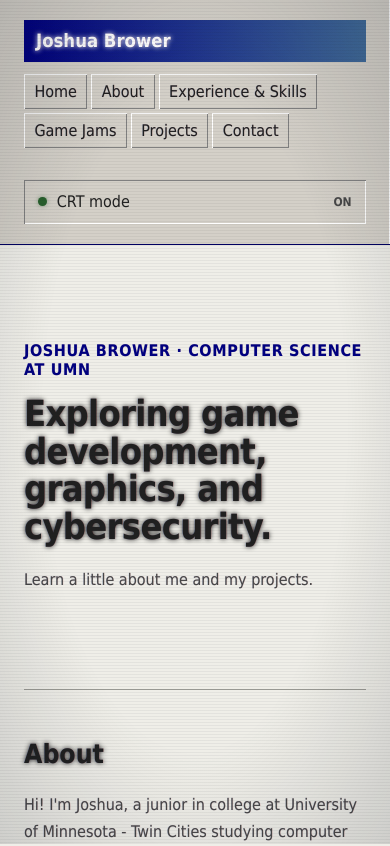
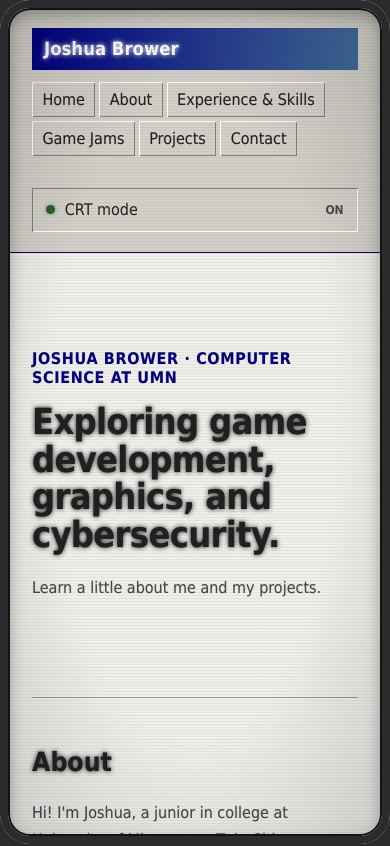
Before and after one commit to SionThePeon/JoshuaBrower-website, a React (Vite) app: page / in a window 390 px wide. Shown: the top 846 px of the page. Built offline with nearby package versions, Linux system fonts and the light colour scheme.

Commit message:
borderStyle

```diff
--- a/src/styles.css
+++ b/src/styles.css
@@ -23,6 +23,32 @@ a:focus-visible { outline: 3px solid var(--accent); outline-offset: 4px; }
 button:focus-visible { outline: 3px solid var(--accent); outline-offset: 4px; }
 
 /* Static screen texture keeps the CRT treatment comfortable to read. */
+.crt-enabled {
+  --crt-frame: 18px;
+  --crt-radius: 32px;
+  scroll-padding-block: calc(var(--crt-frame) + 1rem);
+}
+.crt-enabled body {
+  padding: var(--crt-frame) var(--crt-frame) var(--crt-frame) calc(var(--sidebar-width) + var(--crt-frame));
+}
+.crt-enabled .site-header {
+  top: var(--crt-frame);
+  bottom: var(--crt-frame);
+  left: var(--crt-frame);
+}
+html::before {
+  content: '';
+  position: fixed;
+  inset: 0;
+  z-index: 101;
+  pointer-events: none;
+  visibility: hidden;
+  border: var(--crt-frame, 18px) solid #292b2d;
+  border-radius: calc(var(--crt-radius, 32px) + var(--crt-frame, 18px));
+  box-shadow: 0 0 0 60px #292b2d, inset 0 0 0 2px #111315,
+    inset 0 5px 16px rgb(0 0 0 / 35%), inset 0 -2px 5px rgb(255 255 255 / 20%);
+}
+.crt-enabled::before { visibility: visible; }
 html::after {
   content: '';
   position: fixed;
@@ -34,7 +60,12 @@ html::after {
     repeating-linear-gradient(to bottom, transparent 0, transparent 2px, rgb(20 25 35 / 5%) 2px, rgb(20 25 35 / 5%) 3px),
     radial-gradient(ellipse at center, transparent 55%, rgb(12 18 30 / 14%) 100%);
 }
-.crt-enabled::after { visibility: visible; }
+.crt-enabled::after {
+  visibility: visible;
+  inset: var(--crt-frame);
+  border-radius: var(--crt-radius);
+}
+html:has(:fullscreen)::before, html:has(:fullscreen)::after { visibility: hidden; }
 .crt-enabled body { text-shadow: .35px 0 rgb(185 45 45 / 18%), -.35px 0 rgb(35 85 190 / 18%); }
 .crt-enabled h1, .crt-enabled h2, .crt-enabled .brand { text-shadow: .5px 0 rgb(185 45 45 / 22%), -.5px 0 rgb(35 85 190 / 22%), 0 0 5px currentColor; }
 .crt-toggle {
@@ -59,7 +90,9 @@ html::after {
 .crt-toggle-status { margin-left: auto; color: var(--muted); font-size: .75rem; font-weight: 700; }
 
 @media print {
-  html::after, .crt-toggle { display: none; }
+  html::before, html::after, .crt-toggle { display: none; }
+  .crt-enabled body { padding: 0 0 0 var(--sidebar-width); }
+  .crt-enabled .site-header { top: 0; bottom: 0; left: 0; }
   .crt-enabled body, .crt-enabled h1, .crt-enabled h2, .crt-enabled .brand { text-shadow: none; }
 }
 
@@ -160,6 +193,9 @@ h1 { max-width: 14ch; margin: .5rem 0 1.25rem; font-size: clamp(2.25rem, 5vw, 3.
 .skills-grid dd { margin: 0; color: var(--muted); line-height: 1.7; }
 
 @media (max-width: 760px) {
+  .crt-enabled { --crt-frame: 8px; --crt-radius: 22px; }
+  .crt-enabled body { padding: var(--crt-frame); }
+  .crt-enabled .site-header { inset: auto; border-radius: var(--crt-radius) var(--crt-radius) 0 0; }
   body { padding-left: 0; }
   .site-header { position: relative; inset: auto; width: 100%; padding: 1.25rem 1.5rem; border-right: 0; border-bottom: 1px solid #000060; overflow: visible; }
   nav { flex-direction: row; flex-wrap: wrap; gap: .25rem; margin-top: .75rem; }
```
